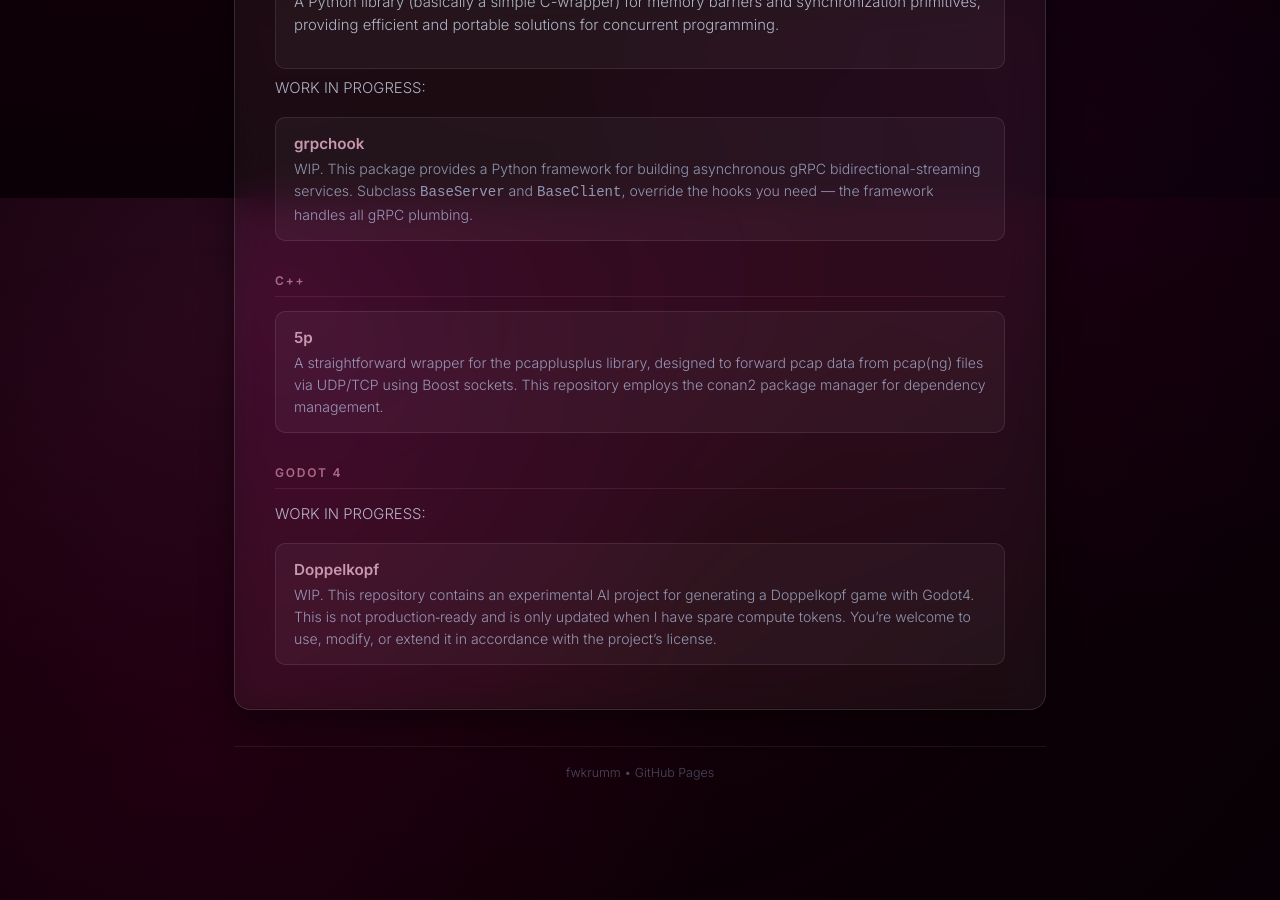
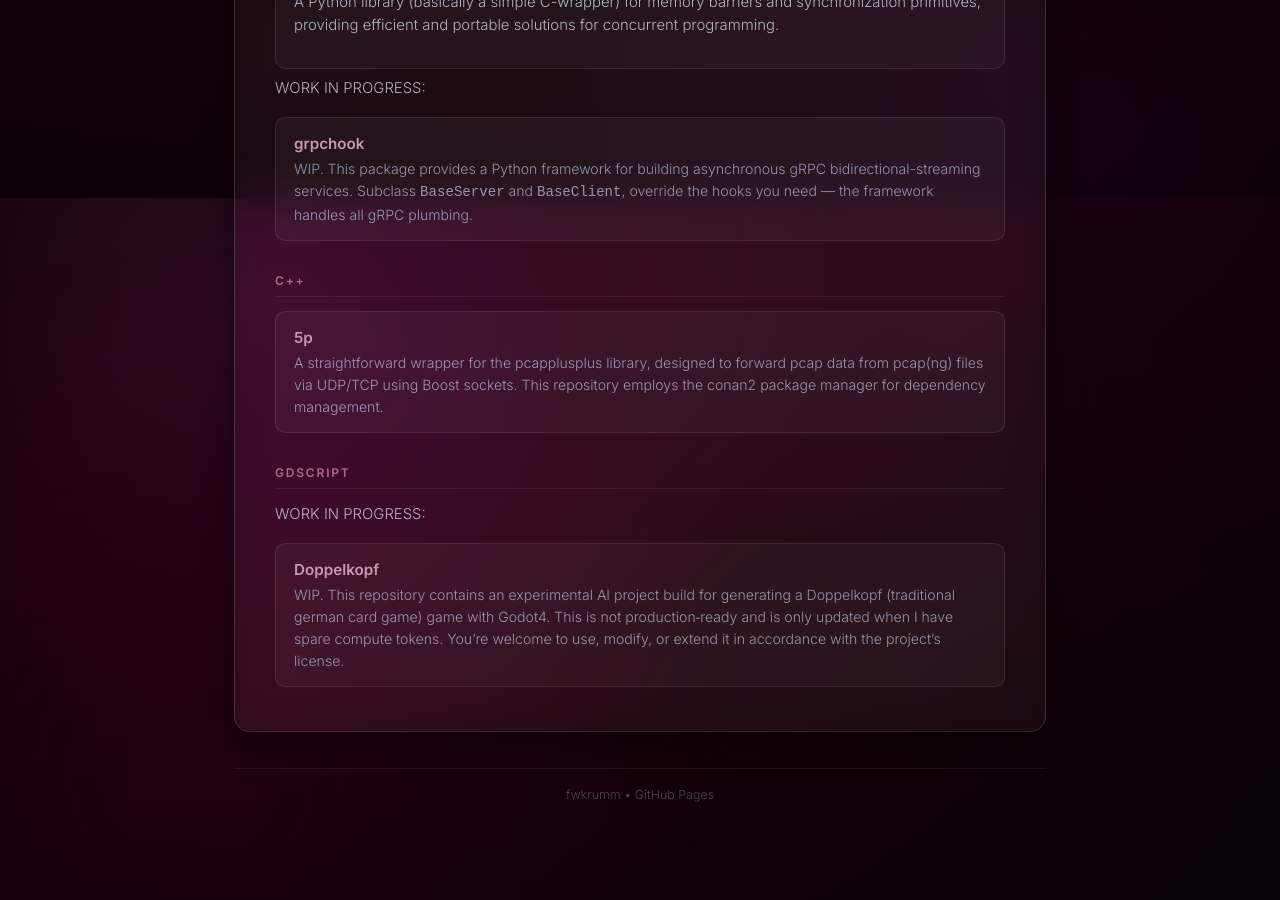
Before and after one commit to fwkrumm/fwkrumm.github.io, a Jekyll site: the page built from index.md, in a window 1280 px wide and 900 px high, scrolled down 702 px. Built offline with Jekyll 4.4.1, drawn with Linux system fonts in a browser that asks for light colours; some web fonts are replaced; before the commit the page ends 1580 px from its top, so only the background shows below that.

Commit message:
correct language name

```diff
--- a/index.md
+++ b/index.md
@@ -30,9 +30,9 @@ WIP. This package provides a Python framework for building asynchronous gRPC bid
 - [5p](https://github.com/fwkrumm/5p)
 A straightforward wrapper for the pcapplusplus library, designed to forward pcap data from pcap(ng) files via UDP/TCP using Boost sockets. This repository employs the conan2 package manager for dependency management.
 
-## Godot 4
+## GDScript
 
 WORK IN PROGRESS:
 
 - [Doppelkopf](https://github.com/fwkrumm/doppelkopf)
-WIP. This repository contains an experimental AI project for generating a Doppelkopf game with Godot4. This is not production‑ready and is only updated when I have spare compute tokens. You’re welcome to use, modify, or extend it in accordance with the project’s license.
+WIP. This repository contains an experimental AI project build for generating a Doppelkopf (traditional german card game) game with Godot4. This is not production‑ready and is only updated when I have spare compute tokens. You’re welcome to use, modify, or extend it in accordance with the project’s license.
```
